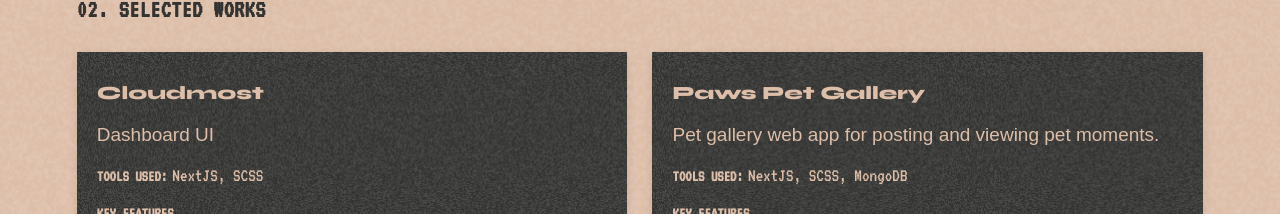
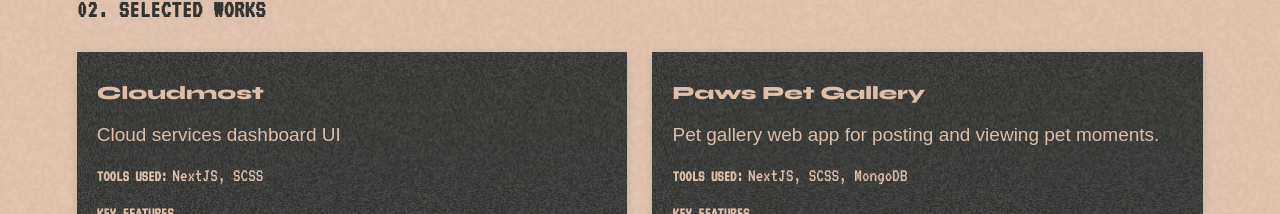
Before and after one commit to PhemiT/portfolio-v1, a Next.js app: page / in a window 1280 px wide. Shown: the part 1117-1331 px from the top of the page. Built offline with nearby package versions, Linux system fonts and the light colour scheme; a web font is replaced by a local one.

Commit message:
Update Work.tsx

```diff
--- a/modules/Work.tsx
+++ b/modules/Work.tsx
@@ -24,7 +24,7 @@
                 <div className="selected-works">
                     <WorkAlt
                     heading='cloudmost'
-                    desc='Dashboard UI'
+                    desc='Cloud services dashboard UI'
                     repoLink='https://github.com/PhemiT/portfolio-contact'
                     liveLink='https://cloudmost.vercel.app/'
                     tools='NextJS, SCSS'
```
